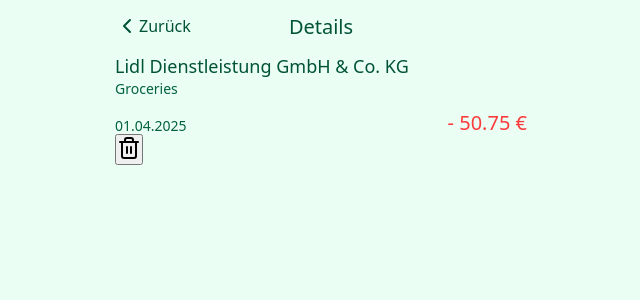
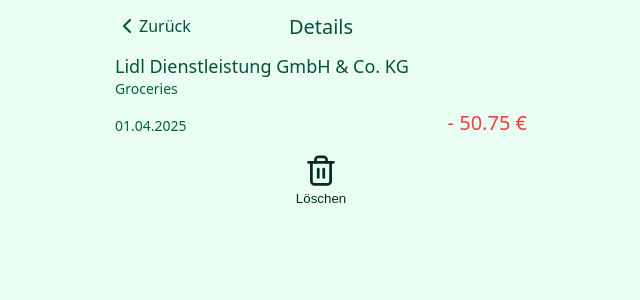
Before and after one commit to juliansngr/mon-ey, a Next.js app: page /transactions/1 in a window 1280 px wide. Shown: the top 300 px of the page, without its empty margins (319-959 px from the left). Built offline with nearby package versions, Linux system fonts and the light colour scheme.

Commit message:
refactored modal component + added delete buttom with styling and functionality

```diff
--- a/components/DeleteForm/index.js
+++ b/components/DeleteForm/index.js
@@ -46,6 +46,8 @@
   line-height: 1.15;
   font-size: 100%;
   border: none;
+  border-radius: var(--xs);
+  color: var(--green-50);
 `;
 
 const YesButton = styled(StyledButton)`
--- a/pages/transactions/[id].js
+++ b/pages/transactions/[id].js
@@ -32,9 +32,9 @@
             Details
           </TransactionDetailsHeaderHeading>
         </TransactionDetailsHeader>
-        <TransactionInfoWrapper>
-          <p>Erfolgreich gelöscht! 😎</p>
-        </TransactionInfoWrapper>
+        <SuccessWrapper>
+          <SuccessMessage>Erfolgreich gelöscht! 😎</SuccessMessage>
+        </SuccessWrapper>
       </TransactionDetailsWrapper>
     );
   if (isLoading) return <p>Lädt...</p>;
@@ -65,6 +65,7 @@
           ).toFixed(2)} €`}
         </TransactionAmount>
       </TransactionNumbersWrapper>
+      <ActionButtonsWrapper>
         <DeleteButton
           onClick={() => {
             openModal("deleteTransaction", {
@@ -73,8 +74,10 @@
             });
           }}
         >
-        <Trash2 />
+          <TrashIcon />
+          Löschen
         </DeleteButton>
+      </ActionButtonsWrapper>
     </TransactionDetailsWrapper>
   );
 }
@@ -89,6 +92,14 @@
   gap: var(--3xs);
   padding-bottom: var(--md);
 `;
+
+const SuccessWrapper = styled.div`
+  display: flex;
+  justify-content: center;
+  padding-top: var(--md);
+  padding-bottom: var(--md);
+`;
+
 const TransactionPartner = styled.h3`
   font-size: var(--lg);
   font-weight: 500;
@@ -123,6 +134,7 @@
   display: flex;
   justify-content: space-between;
   align-items: flex-end;
+  margin-bottom: var(--xl);
 `;
 
 const TransactionAmount = styled.p`
@@ -136,4 +148,31 @@
 
 const TransactionDate = styled(TransactionCategory)``;
 
-const DeleteButton = styled.button``;
+const DeleteButton = styled.button`
+  display: flex;
+  flex-direction: column;
+  align-items: center;
+  gap: var(--3xs);
+  background-color: transparent;
+  border: none;
+  color: var(--green-950);
+  width: 2.25rem;
+  height: 3.25rem;
+  cursor: pointer;
+`;
+
+const TrashIcon = styled(Trash2)`
+  width: 100%;
+  height: 100%;
+`;
+
+const SuccessMessage = styled.p`
+  font-weight: 500;
+  margin-bottom: var(--sm);
+  font-size: var(--xl);
+`;
+
+const ActionButtonsWrapper = styled.div`
+  display: flex;
+  justify-content: center;
+`;
--- a/utils/ModalContext/ModalContext.js
+++ b/utils/ModalContext/ModalContext.js
@@ -9,7 +9,6 @@
   const [activeModal, setActiveModal] = useState({ type: null, props: {} });
 
   const openModal = (modalType, props = {}) => {
-    console.log({ type: modalType, props });
     setActiveModal({ type: modalType, props });
   };
 
@@ -26,7 +25,7 @@
     >
       {children}
       {activeModal.type === "addTransaction" && (
-        <Modal title="Neue Transaktion erfassen">
+        <Modal title="Neue Transaktion erfassen" closeModal={closeModal}>
           <TransactionForm />
         </Modal>
       )}
```
Lines whose indentation alone changed are shown as unchanged.
